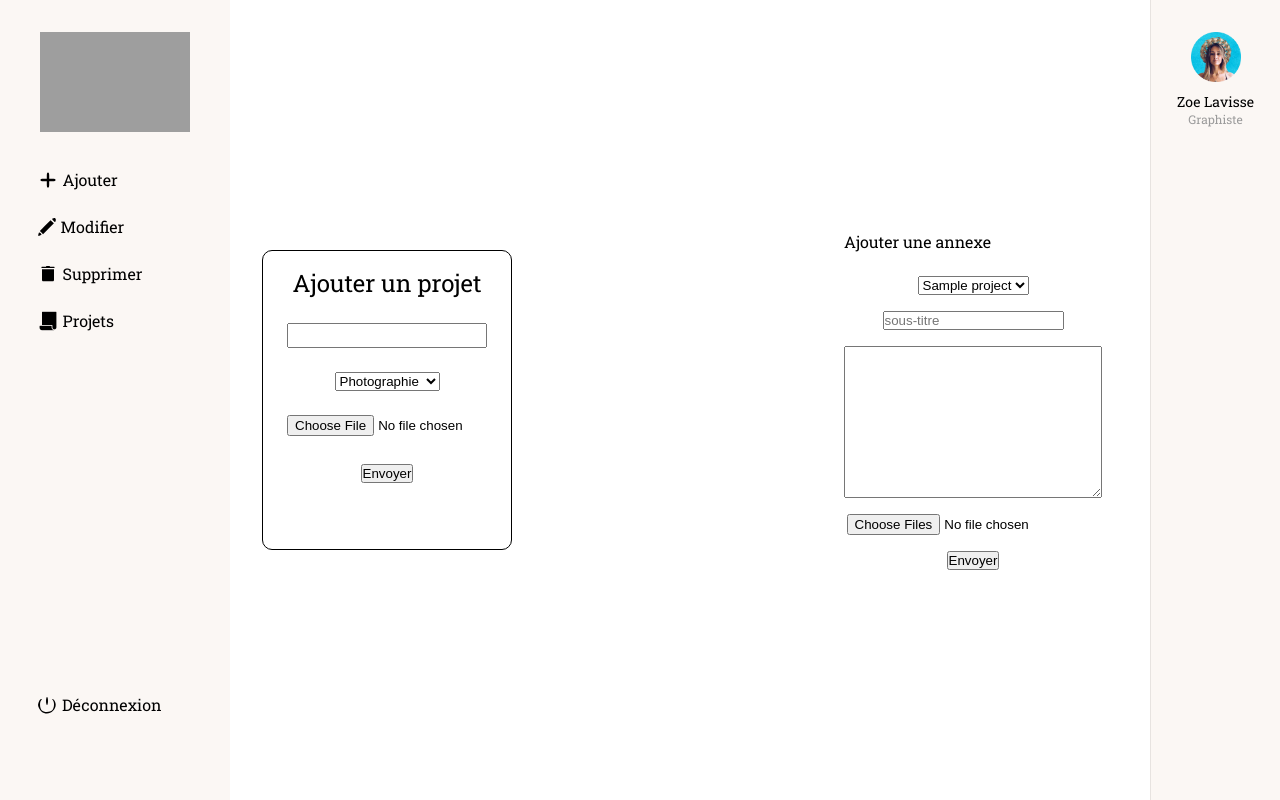
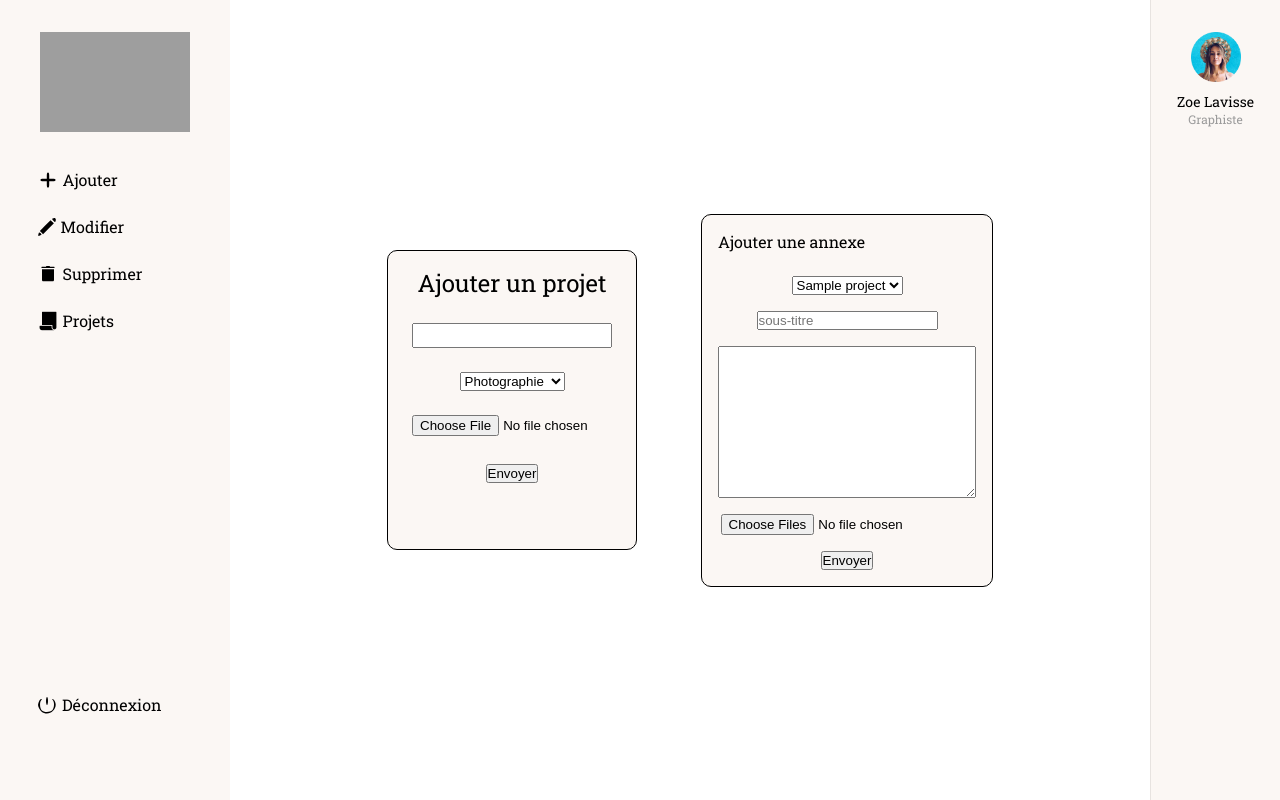
Before and after one commit to Menztel/Zoom-production, a PHP site: page /admin_page.php in a window 1280 px wide. Run offline with PHP 8.4, Linux system fonts and the light colour scheme; tables that the repository leaves empty or names only in its code hold one stand-in row (values such as "Sample post"); style sheets or scripts are compiled from the project's sources; some libraries are stand-ins or nearby versions; grey boxes are pictures that could not be loaded.

Commit message:
Modify css for main-container

```diff
--- a/css/style.scss
+++ b/css/style.scss
@@ -1111,8 +1111,9 @@
     width: calc(100% - 360px);
     padding: 2rem;
     display: flex;
-    justify-content: space-between;
+    justify-content: center;
     align-items: center;
+    gap: 4rem;
     font-family: "Roboto Slab";
     background-color: #fff;
   }
@@ -1131,6 +1132,7 @@
     gap: 1.5rem;
     border: 1px solid;
     border-radius: 10px;
+    background-color: #FBF7F4;
 
   }
 
@@ -1173,6 +1175,9 @@
     display: flex;
     flex-direction: column;
     gap: 1.5rem;
+    border: 1px solid;
+    border-radius: 10px;
+    background-color: #FBF7F4;
   }
 
   #annexe form
```
